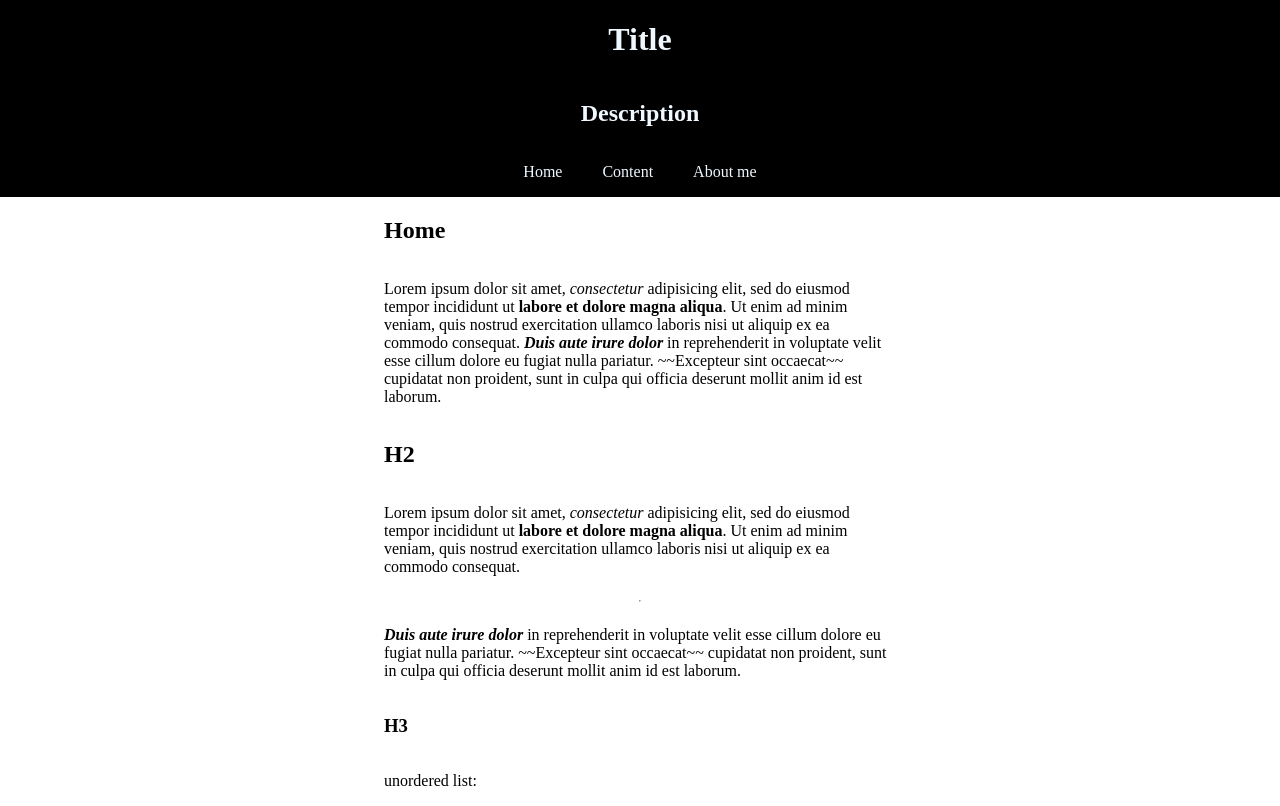
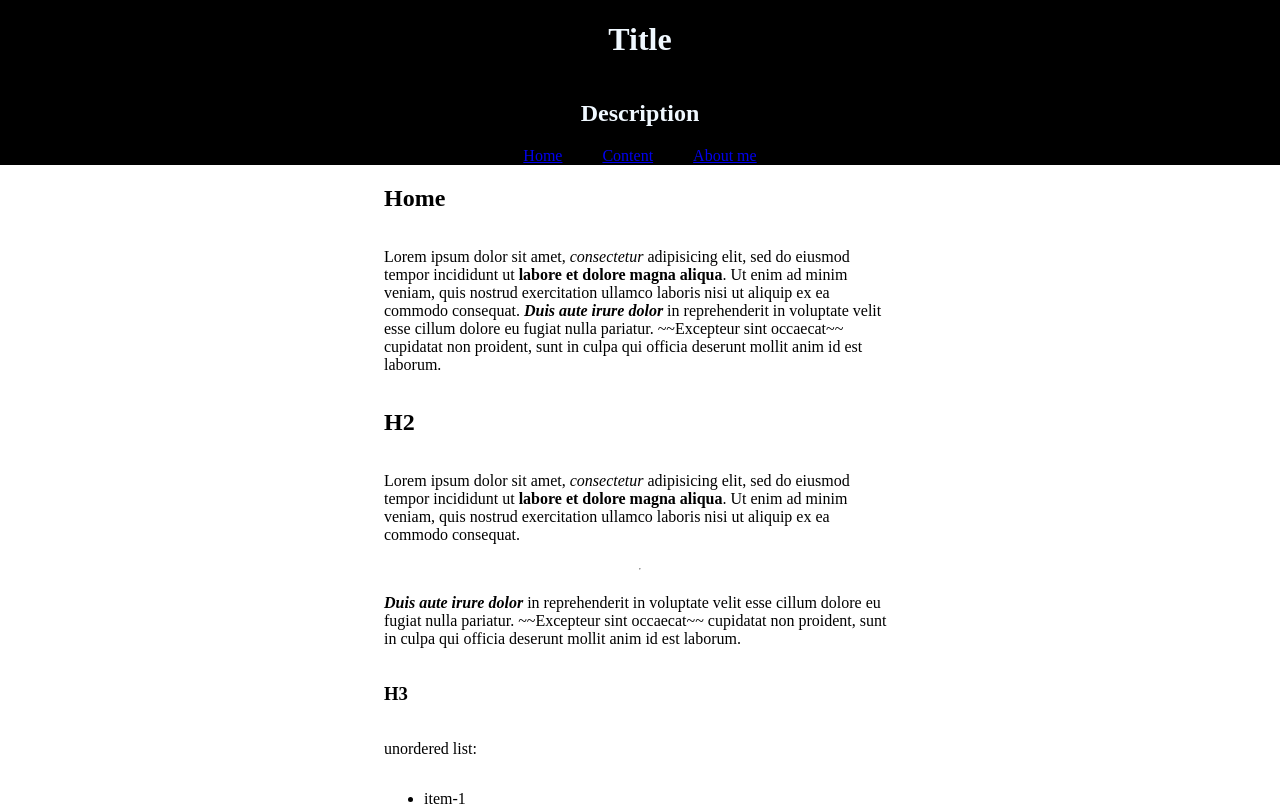
Before and after one commit to K123AsJ0k1/template-blog-app, a React (Create React App) app in the folder blog-app/: page /#/ in a window 1280 px wide. Shown: the top 806 px of the page. Built offline with nearby package versions, Linux system fonts and the light colour scheme.

Commit message:
Basic linking

```diff
--- a/blog-app/package.json
+++ b/blog-app/package.json
@@ -16,7 +16,7 @@
   },
   "scripts": {
     "start": "react-scripts start",
-    "build": "react-scripts build",
+    "build": "DISABLE_ESLINT_PLUGIN=true react-scripts build",
     "test": "react-scripts test",
     "eject": "react-scripts eject",
     "predeploy": "npm run build",
--- a/blog-app/src/App.js
+++ b/blog-app/src/App.js
@@ -1,19 +1,21 @@
 import Header from './components/Header';
 import Text from './components/Text';
-import Home from './components/Home';
+import ContentList from './components/ContentList';
+import { Navigate, Routes, Route } from 'react-router-dom';
 import './App.css'
-import { Routes, Route } from 'react-router-dom';
 
 const App = () => {
-  //<Text path='/README.md'/>
   return (
     <div className='wrapper'>
       <Header/>
       <Routes>
-        <Route path="/" element={<Home/>} exact/>
+        <Route path="/" element={<Text path="Home"/>} exact/>
+        <Route path="/content" element={<ContentList/>} exact/>
+        <Route path="/about_me" element={<Text path="About_Me"/>} exact/>
+        <Route path="*" element={<Navigate to="/" replace />} />
       </Routes>
     </div>
-  );
+  )
 }
 
 export default App;
--- a/blog-app/src/components/Bartab.js
+++ b/blog-app/src/components/Bartab.js
@@ -1,9 +1,9 @@
 import '../App.css'
 
-const Bartab = ({name}) => {
+const Bartab = ({name, url}) => {
     return (
         <div className='tab'>
-            <p>{name}</p>
+            <a href={url}>{name}</a>
         </div>
     )
 }
--- /dev/null
+++ b/blog-app/src/components/ContentList.js
@@ -0,0 +1,9 @@
+const ContentList = () => {
+    return(
+        <div>
+            <p>Hello</p>
+        </div>
+    )
+}
+
+export default ContentList
--- a/blog-app/src/components/Home.js
+++ b/blog-app/src/components/Home.js
@@ -3,7 +3,7 @@ import Text from "./Text"
 const Home = () => {
     return (
         <div className="text">
-            <Text path="../Texts/Home.md"/>
+            <Text path="Home"/>
         </div>
     )
 }
--- a/blog-app/src/components/Navbar.js
+++ b/blog-app/src/components/Navbar.js
@@ -4,9 +4,9 @@ import Bartab from './Bartab'
 const Navbar = () => {
     return (
         <div className='nav'>
-            <Bartab name='Home'/>
-            <Bartab name='Content'/>
-            <Bartab name='About me'/>
+            <Bartab name='Home' url='#/'/>
+            <Bartab name='Content' url='#/content'/>
+            <Bartab name='About me' url='#/about_me'/>
         </div>
     )
 }
--- a/blog-app/src/components/Text.js
+++ b/blog-app/src/components/Text.js
@@ -1,20 +1,20 @@
 import '../App.css'
 import { useEffect, useState } from 'react';
 import ReactMarkdown from 'react-markdown'
-//import test from '../Texts/Home.md'
 
 const Text = ({ path }) => {
   const [text, setText] = useState('')
+  console.log(path)
 
   useEffect(() => {
-    import('../Texts/Home.md')
+    import(`../Texts/${path}.md`)
       .then(res =>
         fetch(res.default))
           .then(response => response.text())
           .then(response => setText(response))
           .catch(err => console.log(err)
       )
-  }, [])
+  }, [path])
 
   return (
     <div className='text'>
```
